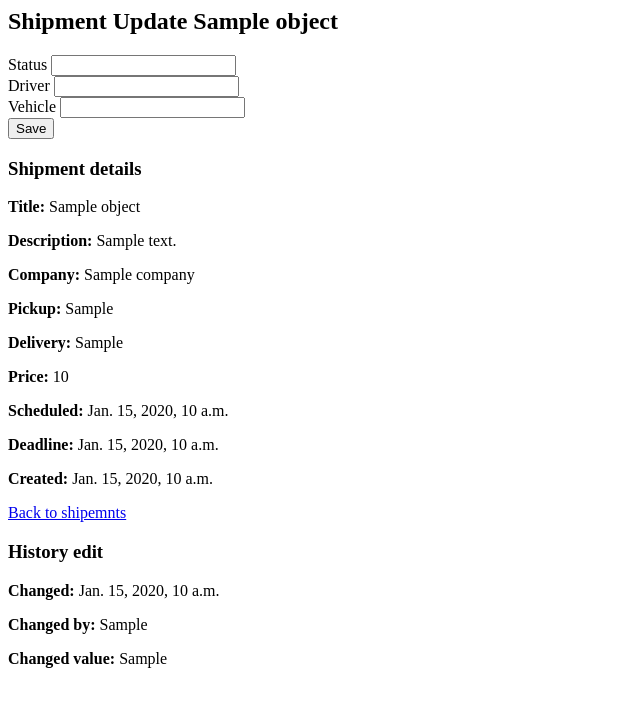
After one commit to markoradovanovic10/django_shipping, a Django app: template core/templates/shipment_edit.html in a window 1280 px wide. The commit adds this page. Shown: the top 707 px of the page, without its empty margins (0-640 px from the left). Run offline with Django 3.2, Linux system fonts and the light colour scheme; the template is opened without the code that fills it: most values are stand-ins (such as "Sample title", 1, 10 or a date in 2020); form fields are guessed from the names that the template uses.

Commit message:
Zavrseno predavenje 13

```diff
--- a/core/forms/__init__.py
+++ b/core/forms/__init__.py
@@ -1 +1,2 @@
 from .vehicle_log_form import VehicleLogForm
+from .shipment_update_form import ShipmentUpdateForm
--- a/core/models/company.py
+++ b/core/models/company.py
@@ -1,4 +1,6 @@
 from django.db import models
+from simple_history.models import HistoricalRecords
+
 from .city import City
 
 class Company(models.Model):
@@ -7,5 +9,7 @@ class Company(models.Model):
 
     created_at = models.DateTimeField(auto_now_add=True)
 
+    history = HistoricalRecords()
+
     def __str__(self):
         return self.name
--- a/core/models/shipment.py
+++ b/core/models/shipment.py
@@ -1,5 +1,7 @@
 from django.db import models
 from django.conf import settings
+from simple_history.models import HistoricalRecords
+
 
 class Shipment(models.Model):
     class Status(models.TextChoices):
@@ -24,5 +26,7 @@ class Shipment(models.Model):
     estimated_distance = models.IntegerField(null=True, blank=True)
     notes = models.TextField(blank=True, null=True)
 
+    history = HistoricalRecords()
+
     def __str__(self):
         return self.title
--- a/core/templates/dispatch.html
+++ b/core/templates/dispatch.html
@@ -9,5 +9,7 @@
         <p>To: {{ shipment.delivery_location }}</p>
         <p>Driver: {{ shipment.driver }}</p>
         <p>Vehicle: {{ shipment.vehicle }}</p>
+
+        <a href="{% url 'shipment_edit' shipment.id %}">Edit</a>
     </div>
 {% endfor %}
--- /dev/null
+++ b/core/templates/shipment_edit.html
@@ -0,0 +1,45 @@
+<h2>Shipment Update {{ object.title }}</h2>
+
+<form method="post">
+    {% csrf_token %}
+    {{ form.non_field_errors }}
+    {{ form.errors }}
+    <div>
+        <label>Status</label>
+        {{ form.status }}
+    </div>
+    <div>
+        <label>Driver</label>
+        {{ form.driver }}
+    </div>
+    <div>
+        <label>Vehicle</label>
+        {{ form.vehicle }}
+    </div>
+    <button type="submit">Save</button>
+</form>
+
+<h3>Shipment details</h3>
+
+<p><b>Title:</b> {{ object.title }}</p>
+<p><b>Description:</b> {{ object.description }}</p>
+<p><b>Company:</b> {{ object.company.name }}</p>
+<p><b>Pickup:</b> {{ object.pickup_location }}</p>
+<p><b>Delivery:</b> {{ object.delivery_location }}</p>
+<p><b>Price:</b> {{ object.price }}</p>
+<p><b>Scheduled:</b> {{ object.scheduled_at }}</p>
+<p><b>Deadline:</b> {{ object.deadline }}</p>
+<p><b>Created:</b> {{ object.created_at }}</p>
+
+<a href="{% url 'dispatch' %}">Back to shipemnts</a>
+
+<h3>History edit</h3>
+
+{% for h in history %}
+    <div>
+        <p><b>Changed:</b> {{ h.history_date }}</p>
+        <p><b>Changed by:</b> {{ h.history_user }}</p>
+        <p><b>Changed value:</b> {{ h.get_history_type_display }}</p>
+    </div>
+
+{% endfor %}
--- a/core/views/__init__.py
+++ b/core/views/__init__.py
@@ -1,2 +1,3 @@
 from .profile_view import ProfileView
 from .dispatch_view import DispatchView
+from .shipment_update_view import ShipmentUpdateView
--- a/shipping/settings.py
+++ b/shipping/settings.py
@@ -38,6 +38,7 @@ INSTALLED_APPS = [
     'django.contrib.messages',
     'django.contrib.staticfiles',
     'core',
+    'simple_history',
 ]
 
 MIDDLEWARE = [
@@ -48,6 +49,7 @@ MIDDLEWARE = [
     'django.contrib.auth.middleware.AuthenticationMiddleware',
     'django.contrib.messages.middleware.MessageMiddleware',
     'django.middleware.clickjacking.XFrameOptionsMiddleware',
+    'simple_history.middleware.HistoryRequestMiddleware'
 ]
 
 ROOT_URLCONF = 'shipping.urls'
--- a/shipping/urls.py
+++ b/shipping/urls.py
@@ -19,9 +19,11 @@ from django.urls import path
 from core.views import ProfileView
 from core.views import DispatchView
 from core.admin import admin_site
+from core.views import ShipmentUpdateView
 
 urlpatterns = [
     path('admin/', admin_site.urls),
     path('profile/', ProfileView.as_view(), name='profile'),
-    path('dispatch/', DispatchView.as_view(), name='dispatch')
+    path('dispatch/', DispatchView.as_view(), name='dispatch'),
+    path('shipment/<int:pk>/edit/', ShipmentUpdateView.as_view(), name='shipment_edit')
 ]
```
Also changed, not shown: core/forms/shipment_update_form.py (added, +40 -0 lines), core/views/shipment_update_view.py (added, +22 -0 lines).
